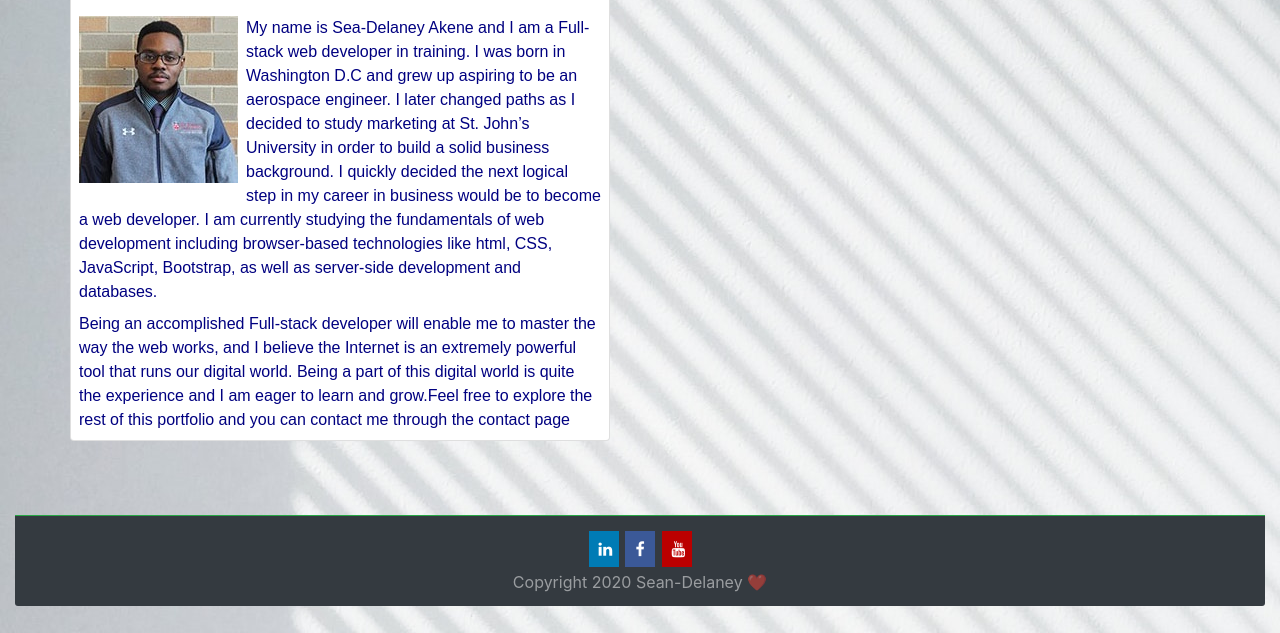
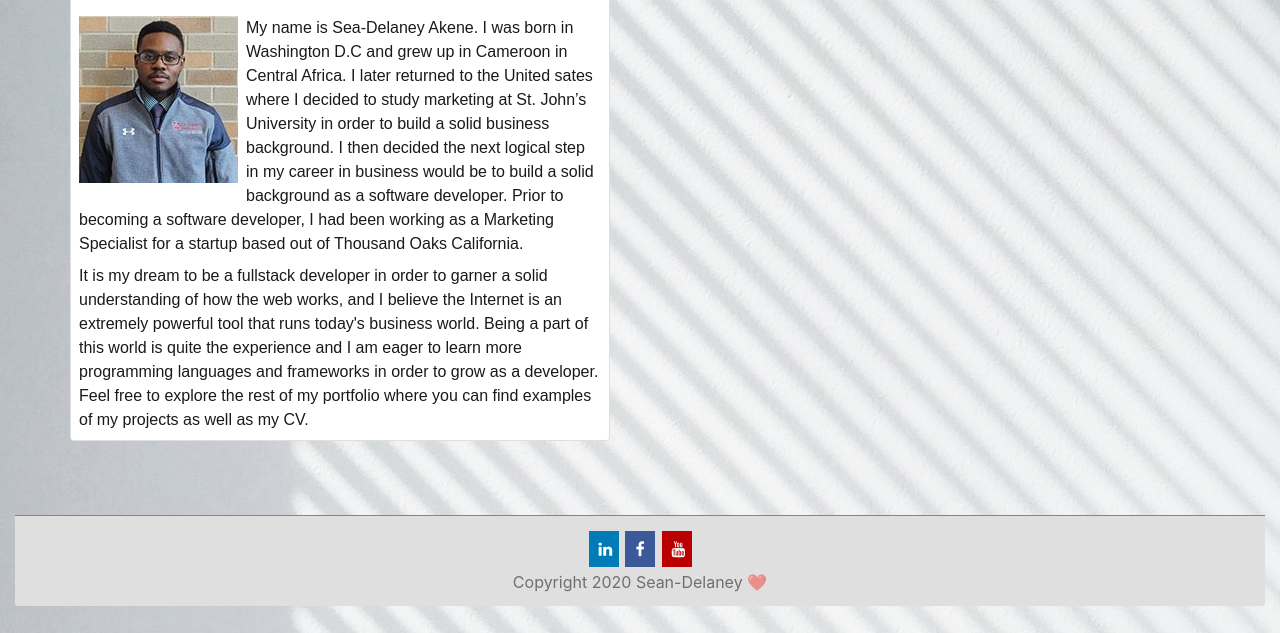
Before and after one commit to sean-akene/Responsive-Portfolio-, a plain HTML site: page index.html in a window 1280 px wide. Shown: the part 167-800 px from the top of the page. Drawn offline with nearby package versions, Linux system fonts and the light colour scheme.

Commit message:
Modified about me

```diff
--- a/index.html
+++ b/index.html
@@ -57,23 +57,21 @@
                             <img src="./Images/sean.jpg" class="m-2 float-left" alt="picture of Sean-Delaney">
                             <p class="card-text m-2 lorem1">
 
-                                My name is Sea-Delaney Akene and I am a Full-stack web developer in training. I was born
-                                in Washington D.C and grew up aspiring to be an aerospace engineer. I later changed
-                                paths
-                                as I decided to study marketing at St. John’s University in order to build a solid
-                                business background. I quickly decided the next logical step in my career in business
-                                would be to become a web developer. I am currently studying the fundamentals of web
-                                development including browser-based technologies like html, CSS, JavaScript, Bootstrap,
-                                as well as server-side development and databases.
+                                My name is Sea-Delaney Akene. I was born
+                                in Washington D.C and grew up in Cameroon in Central Africa. I later returned to the United sates
+                                where I decided to study marketing at St. John’s University in order to build a solid
+                                business background. I then decided the next logical step in my career in business
+                                would be to build a solid background as a software developer. Prior to becoming a software developer,
+                                I had been working as a Marketing Specialist for a startup based out of Thousand Oaks California.
 
                             </p>
 
                             <p class="card-text m-2 lorem1">
-                                Being an accomplished Full-stack developer will enable me to master the way the web
-                                works, and I believe the Internet is an extremely powerful tool that runs our digital
-                                world. Being a part of this digital world is quite the experience and I am eager to
-                                learn and grow.Feel free to explore the rest of this portfolio and you can contact me
-                                through the contact page
+                                It is my dream to be a fullstack developer in order to garner a solid understanding of how the web
+                                works, and I believe the Internet is an extremely powerful tool that runs today's business world.
+                                Being a part of this world is quite the experience and I am eager to
+                                learn more programming languages and frameworks in order to grow as a developer.
+                                Feel free to explore the rest of my portfolio where you can find examples of my projects as well as my CV.
 
                             </p>
                         </div>
@@ -95,7 +93,7 @@
             crossorigin="anonymous"></script>
 
         <!--Footer-->
-        <footer class="card-footer footer text-white-50 bg-dark text-center border-success thick-border">
+        <footer id="foot1" class="card-footer footer text-black-50 text-center thick-border">
             <div>
                 <a href="https://www.linkedin.com/in/sean-delaney-t1000/  " class="fa fa-linkedin"></a>
                 <a href="https://www.facebook.com/sean.akene.3  " class="fa fa-facebook"></a>
--- a/style.css
+++ b/style.css
@@ -29,6 +29,7 @@ body {
   float: left;
   color: lightgray;
   padding: 0px 0px 50px 0px;
+
 }
 
 #box2 {
@@ -40,12 +41,12 @@ body {
 .myrow {
   top: 10px;
   position: relative;
-  background-color: #ebecec;
+  background-color: rgb(224, 223, 223);
   font-size: 20px;
 }
 
 .lorem1 {
-  color: navy;
+  color: rgb(26, 26, 26);
   font-family: sans-serif;
 }
 
@@ -75,3 +76,8 @@ body {
   background: #bb0000;
   color: white;
 }
+
+#foot1{
+  background: rgb(224, 223, 223);
+  border-color: lightslategray;
+}
```
Also changed, not shown: contact.html (+3 -3 lines), portfolio.html (+2 -2 lines).
